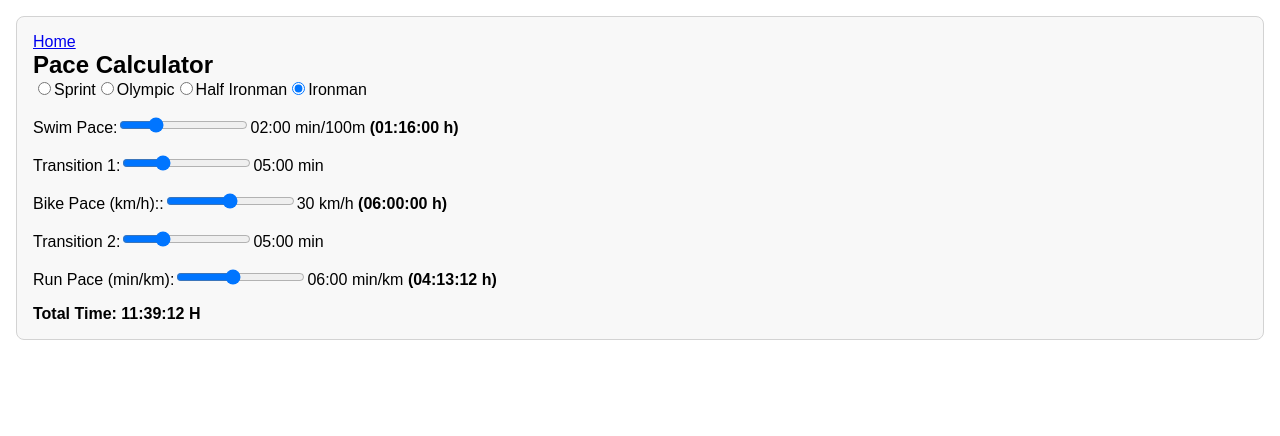
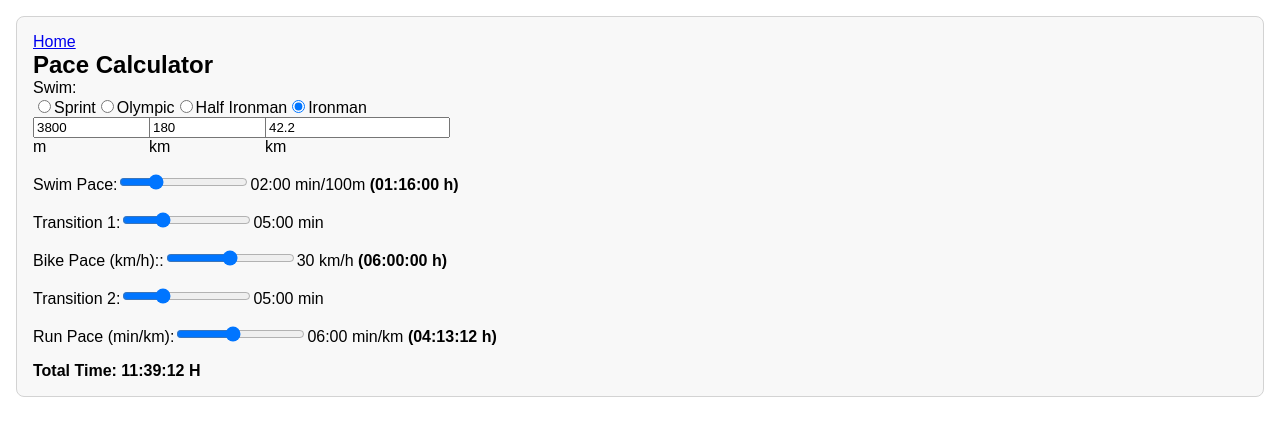
Before and after one commit to sascharissling/226tools-frontend, a React (Vite) app: page /pace-calculator in a window 1280 px wide. Shown: the top 436 px of the page. Built offline with nearby package versions, Linux system fonts and the light colour scheme.

Commit message:
add inputs

```diff
--- a/src/pages/pace-calculator/index.tsx
+++ b/src/pages/pace-calculator/index.tsx
@@ -41,6 +41,7 @@ const PaceCalculator = () => {
     <Section>
       <Link to={"/"}>Home</Link>
       <h1>Pace Calculator</h1>
+      Swim:{" "}
       <div>
         {triathlonLengths.map((length) => (
           <label key={length}>
@@ -53,6 +54,24 @@ const PaceCalculator = () => {
             {length}
           </label>
         ))}
+      </div>
+      <div
+        style={{
+          display: "grid",
+          gridTemplateColumns: "100px 100px 100px",
+          gap: "1rem",
+        }}
+      >
+        <div>
+          <input value={lengths[selectedLength].swim * 1000} /> m
+        </div>
+        <div>
+          <input value={lengths[selectedLength].bike} />
+          km
+        </div>
+        <div>
+          <input value={lengths[selectedLength].run} /> km
+        </div>
       </div>
       <SliderContainer>
         <Discipline
```
